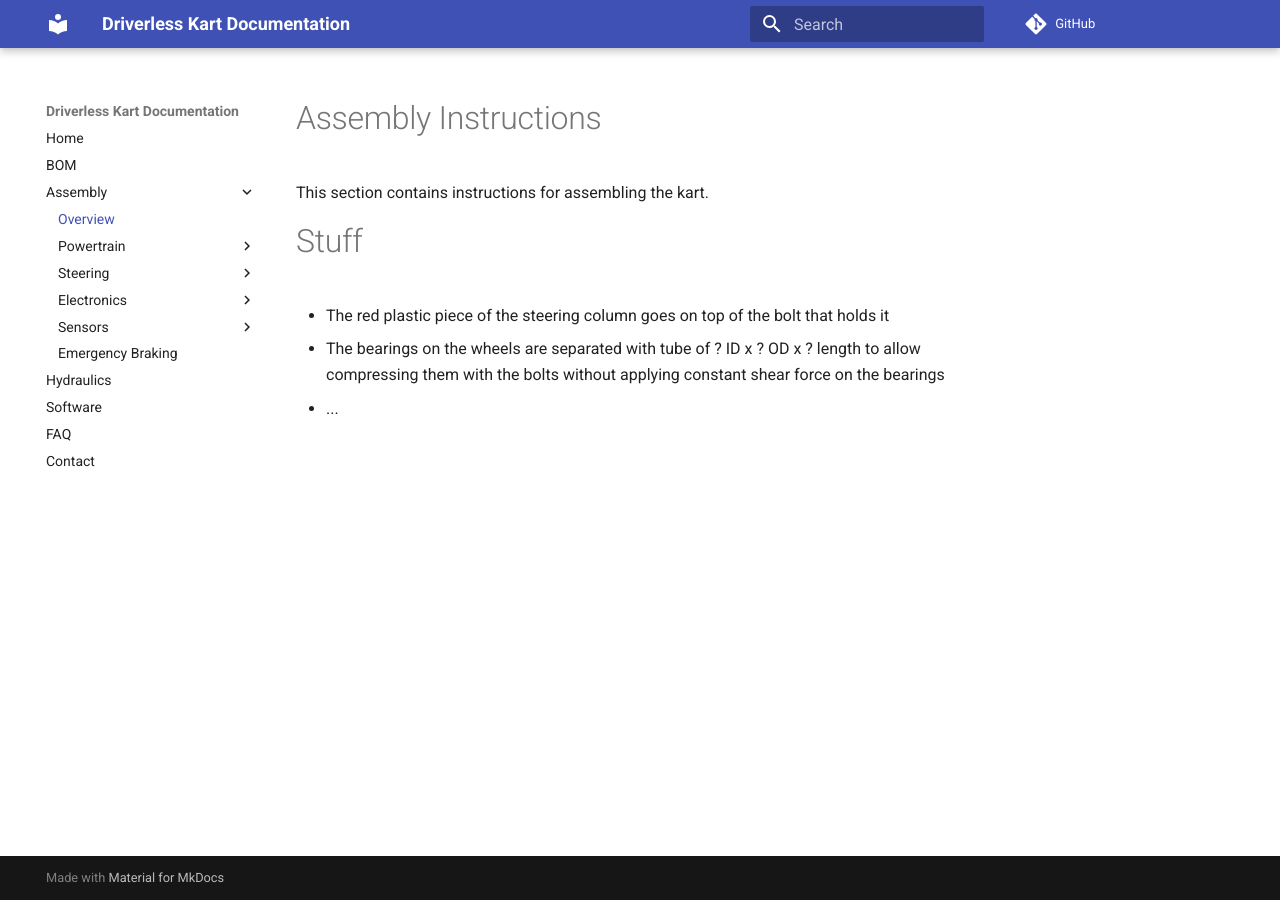
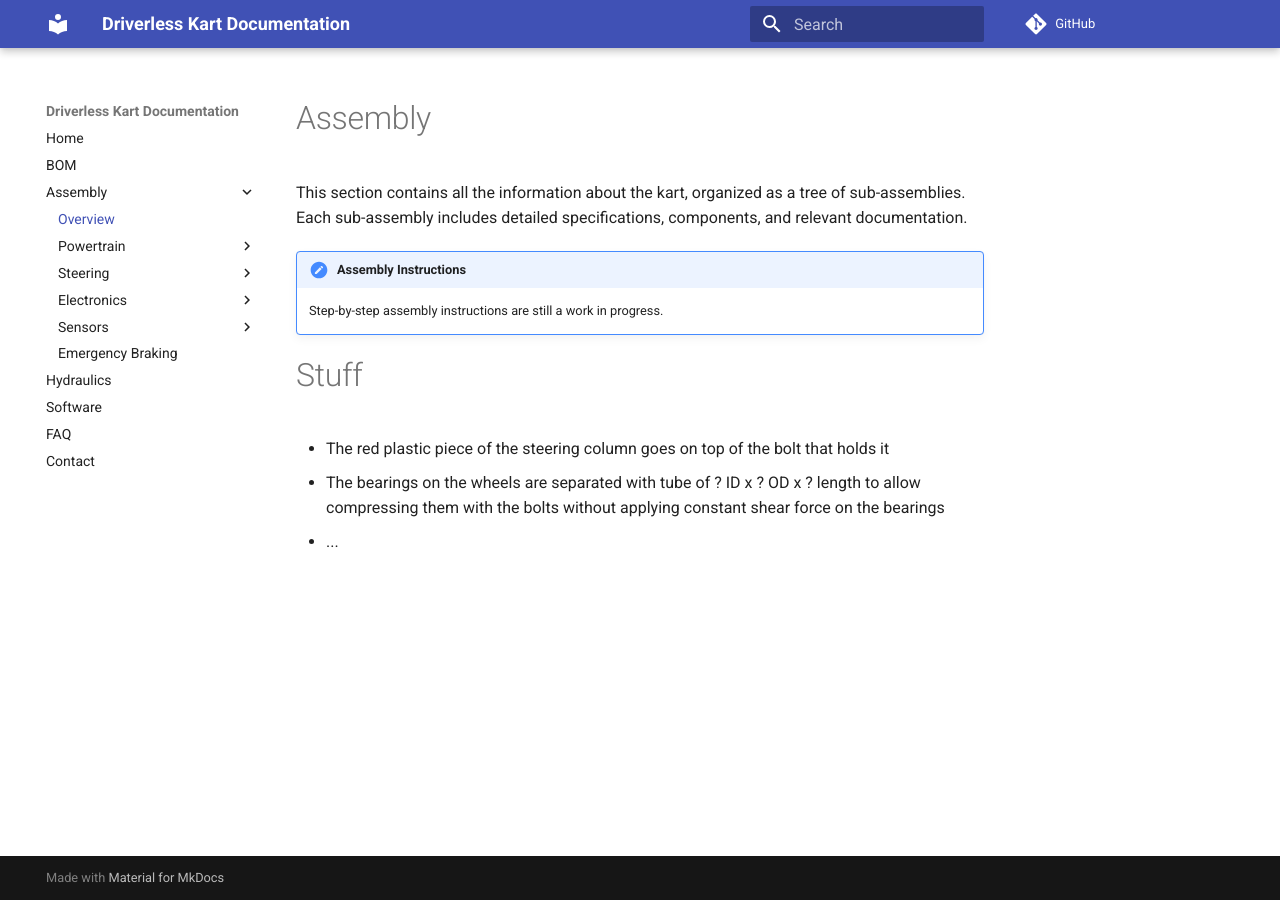
Before and after one commit to UM-Driverless/kart_docs, an MkDocs documentation site: the page built from docs/assembly/index.md, in a window 1280 px wide. Built offline with MkDocs 1.6.1 and Material for MkDocs 9.7.7, drawn with Linux system fonts in a browser that asks for light colours; comment, search, counter and statistics services are not loaded.

Commit message:
Update assembly overview description and add GitHub Actions workflow
- Clarify that Assembly section contains kart information organized by sub-assemblies
- Add note that assembly instructions are work in progress
- Add GitHub Actions workflow for automatic MkDocs deployment to GitHub Pages

```diff
--- a/docs/assembly/index.md
+++ b/docs/assembly/index.md
@@ -1,6 +1,9 @@
-# Assembly Instructions
+# Assembly
 
-This section contains instructions for assembling the kart.
+This section contains all the information about the kart, organized as a tree of sub-assemblies. Each sub-assembly includes detailed specifications, components, and relevant documentation.
+
+!!! note "Assembly Instructions"
+    Step-by-step assembly instructions are still a work in progress.
 
 # Stuff
 
--- a/llms-full.txt
+++ b/llms-full.txt
@@ -236,7 +236,10 @@ A BOM aggregation script is planned to automatically generate:
 
 ## Assembly Instructions
 
-This section contains instructions for assembling the kart.
+This section contains all the information about the kart, organized as a tree of sub-assemblies. Each sub-assembly includes detailed specifications, components, and relevant documentation.
+
+!!! note "Assembly Instructions"
+    Step-by-step assembly instructions are still a work in progress.
 
 # Stuff
 
--- a/llms.txt
+++ b/llms.txt
@@ -13,7 +13,7 @@ This page provides a comprehensive list of all components required to build the
 ## Assembly & Software
 
 https://um-driverless.github.io/kart_docs/assembly
-This section contains instructions for assembling the kart.
+This section contains all the information about the kart, organized as a tree of sub-assemblies. ...
 
 https://um-driverless.github.io/kart_docs/assembly/powertrain
 The powertrain assembly converts electrical energy into motion, consisting of the motor, transmis...
```
Also changed, not shown: TODO.md (+0 -40 lines), 1 other file.
